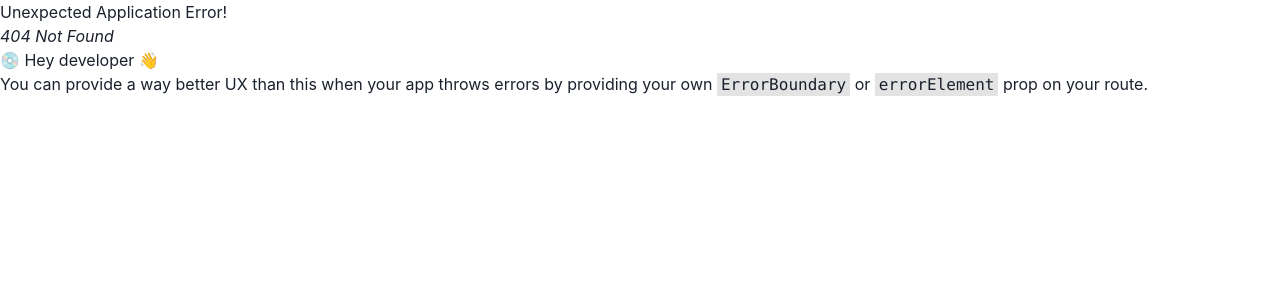
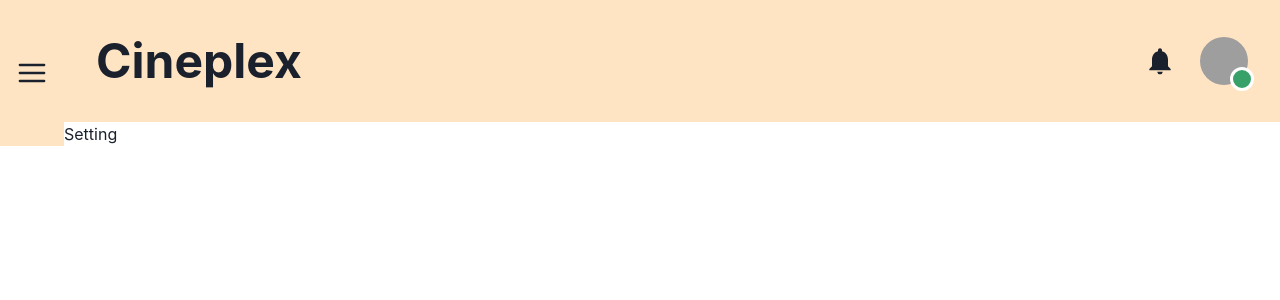
Before and after one commit to Prashanna69/movieReact, a React (Vite) app: page /setting in a window 1280 px wide. Before the commit this address had no page. Shown: the top 300 px of the page. Built offline with nearby package versions, Linux system fonts and the light colour scheme; grey boxes are pictures that could not be loaded.

Commit message:
Nav Bar Done

```diff
--- a/src/App.jsx
+++ b/src/App.jsx
@@ -1,23 +1,29 @@
-import { Route, RouterProvider, createRoutesFromElements, createBrowserRouter } from "react-router-dom"
-import RootLayout from "./Layout/RootLayout"
-import Profile from "./pages/Profile"
-import Dashboard from "./pages/Dashboard"
-function App ()
-{
+import {
+  Route,
+  RouterProvider,
+  createRoutesFromElements,
+  createBrowserRouter,
+} from "react-router-dom";
+import RootLayout from "./Layout/RootLayout";
+import Profile from "./pages/Profile";
+import Dashboard from "./pages/Dashboard";
+import Setting from "./pages/Setting";
+
+function App() {
   const router = createBrowserRouter(
     createRoutesFromElements(
-      <Route path="/" element={ <RootLayout /> }>
+      <Route path="/" element={<RootLayout />}>
         <Route path="/profile" element={<Profile />} />
+        <Route path="/setting" element={<Setting />} />
         <Route index element={<Dashboard />} />
       </Route>
     )
-
-  )
+  );
   return (
     <>
       <RouterProvider router={router} />
     </>
-  )
+  );
 }
 
-export default App
+export default App;
--- a/src/components/Navbar.jsx
+++ b/src/components/Navbar.jsx
@@ -1,49 +1,92 @@
-import { Avatar, Button, Flex, HStack, Heading, Menu, MenuButton, MenuDivider, MenuItem, MenuList, Spacer, Tooltip, Wrap, WrapItem, MenuOptionGroup,MenuItemOption } from "@chakra-ui/react";
-import { BellIcon, CheckCircleIcon, NotAllowedIcon, ViewOffIcon } from "@chakra-ui/icons";
+import {
+  Avatar,
+  Flex,
+  HStack,
+  Heading,
+  Menu,
+  MenuButton,
+  MenuDivider,
+  MenuItem,
+  MenuList,
+  Spacer,
+  Tooltip,
+  Wrap,
+  WrapItem,
+  MenuOptionGroup,
+  MenuItemOption,
+  AvatarBadge,
+} from "@chakra-ui/react";
+import {
+  BellIcon,
+  CheckCircleIcon,
+  NotAllowedIcon,
+  ViewOffIcon,
+} from "@chakra-ui/icons";
+
 import Profile from "../pages/Profile";
+import Setting from "../pages/Setting";
+
 import { NavLink } from "react-router-dom";
 
-export default function Navbar ()
-{
-
+export default function Navbar() {
   return (
     <>
-            <Flex as='nav' p='2rem' alignItems='center' bg='bisque'>
-                <Heading as='h1' fontSize='3rem'>
-                    Cineplex
+      <Flex as="nav" p="2rem" alignItems="center" bg="bisque">
+        <Heading as="h1" fontSize="3rem">
+          <NavLink to="/">Cineplex</NavLink>
         </Heading>
         <Spacer />
-                <HStack spacing='1.5rem'>
-                    <BellIcon boxSize={ 8 } _hover={ { color: 'green', cursor: 'pointer', transition: '0.5s' } } />
-                    <Tooltip label='Open Menu'>
+        <HStack spacing="1.5rem">
+          <BellIcon
+            boxSize={8}
+            _hover={{ color: "green", cursor: "pointer", transition: "0.5s" }}
+          />
+          <Tooltip label="Open Menu">
             <Menu>
-                            <MenuButton
-                            >
+              <MenuButton>
                 <Wrap>
                   <WrapItem>
-                                    <Avatar size='md' name="Profile" src="https://images.unsplash.com/photo-1499996860823-5214fcc65f8f?ixlib=rb-4.0.3&ixid=M3wxMjA3fDB8MHxzZWFyY2h8N3x8aHVtYW4lMjBwb3RyYWl0fGVufDB8fDB8fHww&auto=format&fit=crop&w=500&q=60" />
+                    <Avatar
+                      size="md"
+                      name="Profile"
+                      src="https://images.unsplash.com/photo-1499996860823-5214fcc65f8f?ixlib=rb-4.0.3&ixid=M3wxMjA3fDB8MHxzZWFyY2h8N3x8aHVtYW4lMjBwb3RyYWl0fGVufDB8fDB8fHww&auto=format&fit=crop&w=500&q=60"
+                    >
+                      <AvatarBadge boxSize="1.25em" bg="green.500" />
+                    </Avatar>
                   </WrapItem>
                 </Wrap>
               </MenuButton>
               <MenuList>
-                                <MenuOptionGroup defaultValue='asc' title='Status' type='radio'>
-                                    <MenuItemOption value='act' icon={<CheckCircleIcon color='Green' />}>Active</MenuItemOption>
-                                    <MenuItemOption value='hide' icon={<ViewOffIcon/>}>Hidden</MenuItemOption>
-                                    <MenuItemOption value='noDis' icon={<NotAllowedIcon color='red'/>}>Don't Disturb</MenuItemOption>
+                <MenuOptionGroup defaultValue="asc" title="Status" type="radio">
+                  <MenuItemOption
+                    value="act"
+                    icon={<CheckCircleIcon color="Green" />}
+                  >
+                    Active
+                  </MenuItemOption>
+                  <MenuItemOption value="hide" icon={<ViewOffIcon />}>
+                    Hidden
+                  </MenuItemOption>
+                  <MenuItemOption
+                    value="noDis"
+                    icon={<NotAllowedIcon color="red" />}
+                  >
+                    Don't Disturb
+                  </MenuItemOption>
                 </MenuOptionGroup>
                 <MenuDivider />
                 <MenuItem>
-                                    <NavLink to='/profile'>
-                                        Profile
-                                    </NavLink>
+                  <NavLink to="/Profile">Profile</NavLink>
                 </MenuItem>
-                            <MenuItem >Logout</MenuItem>
+                <MenuItem>
+                  <NavLink to="/Setting">Setting</NavLink>
+                </MenuItem>
+                <MenuItem>Logout</MenuItem>
               </MenuList>
             </Menu>
           </Tooltip>
-
         </HStack>
       </Flex>
     </>
-    )
+  );
 }
--- /dev/null
+++ b/src/pages/Setting.jsx
@@ -0,0 +1,9 @@
+import { Text } from "@chakra-ui/react";
+
+export default function Setting() {
+  return (
+    <>
+      <Text>Setting</Text>
+    </>
+  );
+}
```
Also changed, not shown: src/pages/Profile.jsx (+2 -6 lines). Lines whose indentation alone changed are shown as unchanged.
